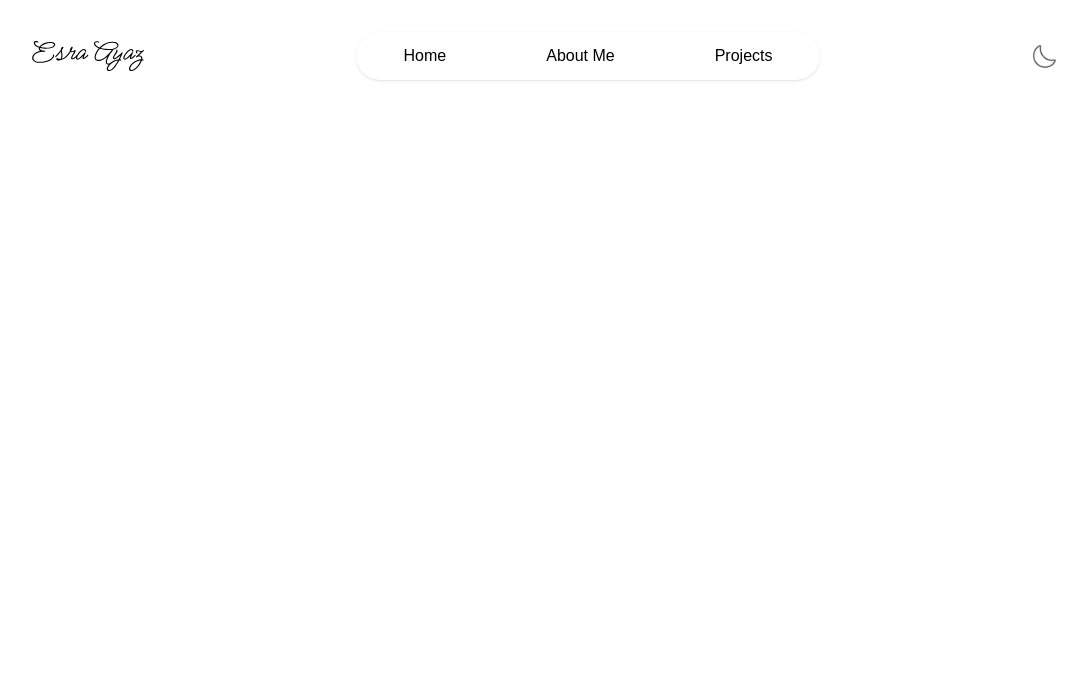
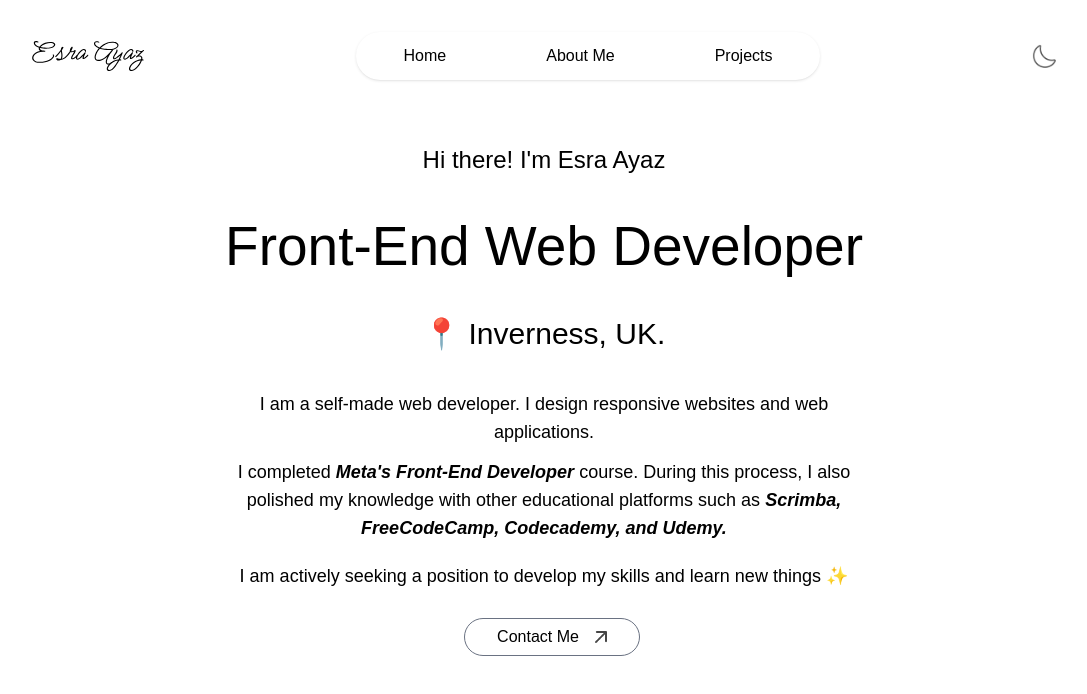
Before and after one commit to esraayaz/main-website, a Next.js app: page / in a window 1280 px wide. Shown: the top 694 px of the page, without its empty margins (96-1183 px from the left). Built offline with nearby package versions, Linux system fonts and the light colour scheme; a web font is replaced by a local one.

Commit message:
Navbar updated 🌷

```diff
--- a/Components/Header.jsx
+++ b/Components/Header.jsx
@@ -1,7 +1,46 @@
+import { assets } from "@/assets/assets";
+import Image from "next/image";
 import React from "react";
 
 const Header = () => {
-  return <div></div>;
+  return (
+    <div className="w-11/12 max-w-3xl text-center mx-auto h-screen flex flex-col items-center justify-center gap-4">
+      <div className="w-7/8">
+        <h1 className="text-xl md:text-2xl mb-10 font-Ovo">
+          Hi there! I'm Esra Ayaz
+        </h1>
+        <h1 className="text-3xl sm:text-4xl lg:text-[55px] mb-10 font-Ovo">
+          Front-End Web Developer
+        </h1>
+        <h1 className="text-2xl sm:text-4xl lg:text-[30px] mb-10 font-Ovo">
+          📍 Inverness, UK.
+        </h1>
+        <p className="text-lg mx-auto mb-3 font-Ovo">
+          I am a self-made web developer. I design responsive websites and web
+          applications.
+        </p>
+        <p className="text-lg mx-auto mb-5 font-Ovo">
+          I completed <span className="italic font-semibold">Meta's </span>
+          <span className="italic font-bold">Front-End Developer</span> course.
+          During this process, I also polished my knowledge with other
+          educational platforms such as{" "}
+          <span className="italic font-semibold">
+            Scrimba, FreeCodeCamp, Codecademy, and Udemy.
+          </span>
+        </p>
+        <p className="text-lg mx-auto mb-3 font-Ovo">
+          I am actively seeking a position to develop my skills and learn new
+          things ✨
+        </p>
+      </div>
+      <a
+        href="#contact"
+        className="hidden max-w-45 lg:flex items-center gap-4 px-8 py-1.5 border border-gray-500 rounded-full ml-4 font-Ovo hover:bg-violet-100 active:bg-violet-200"
+      >
+        Contact Me <Image src={assets.arrow_icon} alt="arrow" className="w-3" />
+      </a>
+    </div>
+  );
 };
 
 export default Header;
```
